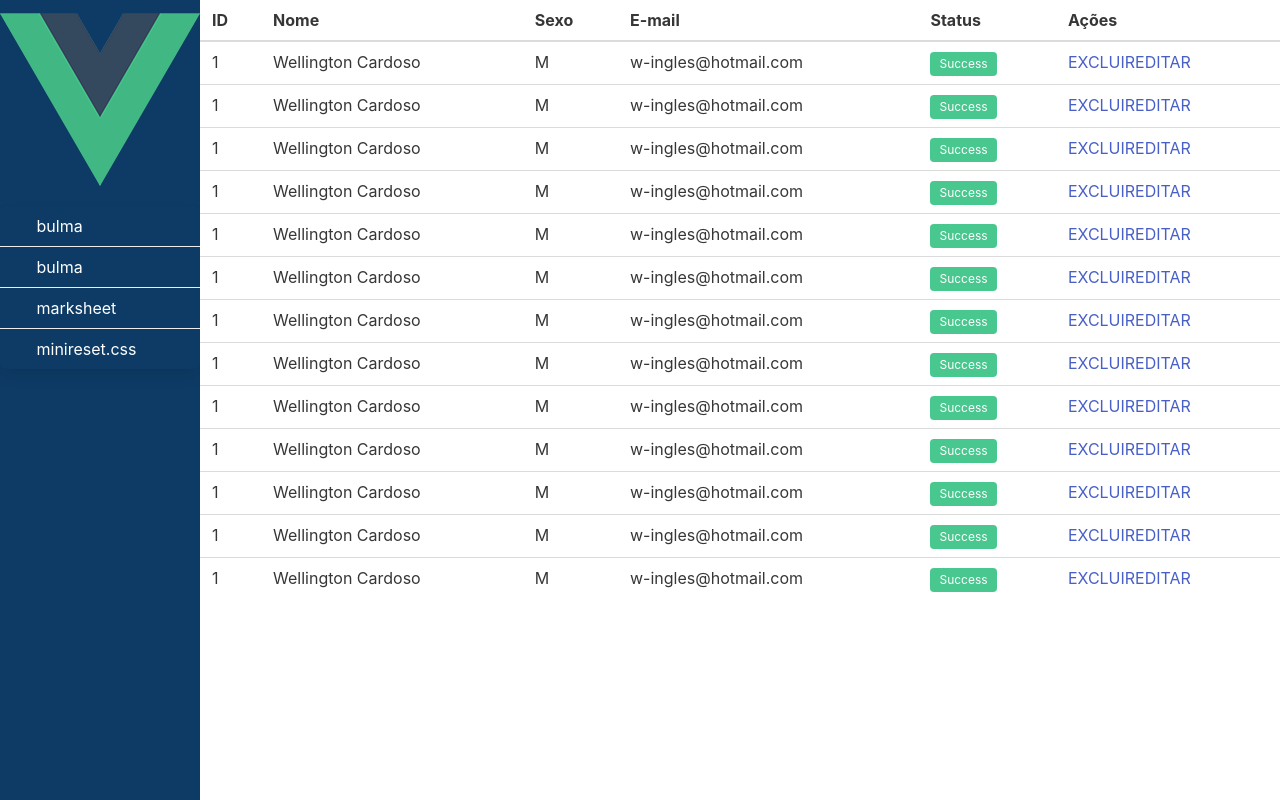
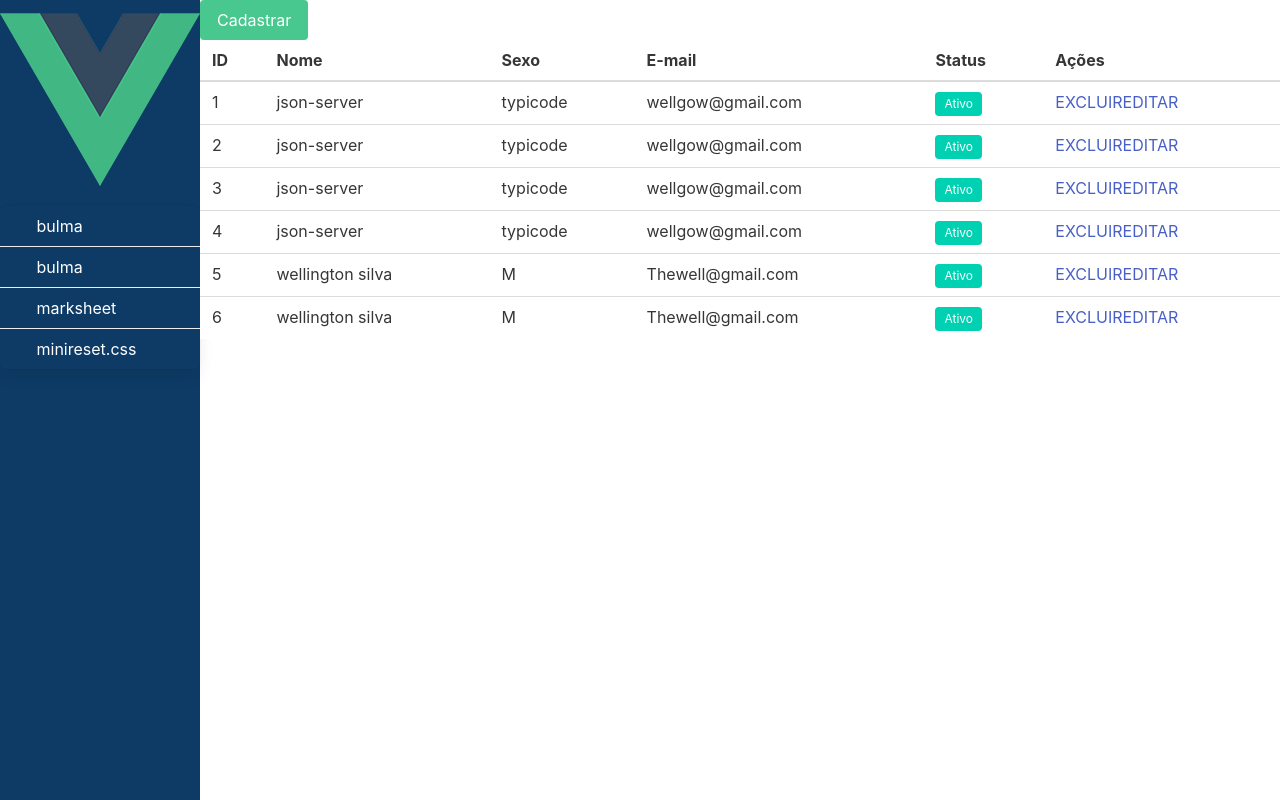
Before and after one commit to TheNinx/admin-dashboard, a Vue app: page / in a window 1280 px wide. Built offline with nearby package versions, Linux system fonts and the light colour scheme; data requests are answered from the project's data file.

Commit message:
Consumindo FAKE API-SALVAR

```diff
--- a/db/db.json
+++ b/db/db.json
@@ -1,17 +1,46 @@
 {
   "Usuarios": [
-    { "id": 1, "nome": "json-server", "sexo": "typicode","email": "wellgow@gmail.com","status": 1},
-    { "id": 2, "nome": "json-server", "sexo": "typicode","email": "wellgow@gmail.com","status": 1},
-    { "id": 3, "nome": "json-server", "sexo": "typicode","email": "wellgow@gmail.com","status": 1},
-    { "id": 4, "nome": "json-server", "sexo": "typicode","email": "wellgow@gmail.com","status": 1},
-    { "id": 5, "nome": "json-server", "sexo": "typicode","email": "wellgow@gmail.com","status": 1},
-    { "id": 6, "nome": "json-server", "sexo": "typicode","email": "wellgow@gmail.com","status": 1},
-    { "id": 7, "nome": "json-server", "sexo": "typicode","email": "wellgow@gmail.com","status": 1},
-    { "id": 8, "nome": "json-server", "sexo": "typicode","email": "wellgow@gmail.com","status": 1},
-    { "id": 9, "nome": "json-server", "sexo": "typicode","email": "wellgow@gmail.com","status": 1},
-    { "id": 10, "nome": "json-server", "sexo": "typicode","email": "wellgow@gmail.com","status": 1},
-    { "id": 11, "nome": "json-server", "sexo": "typicode","email": "wellgow@gmail.com","status": 1},
-    { "id": 12, "nome": "json-server", "sexo": "typicode","email": "wellgow@gmail.com","status": 1},
-    { "id": 13, "nome": "json-server", "sexo": "typicode","email": "wellgow@gmail.com","status": 1}
+    {
+      "id": 1,
+      "nome": "json-server",
+      "sexo": "typicode",
+      "email": "wellgow@gmail.com",
+      "status": 1
+    },
+    {
+      "id": 2,
+      "nome": "json-server",
+      "sexo": "typicode",
+      "email": "wellgow@gmail.com",
+      "status": 1
+    },
+    {
+      "id": 3,
+      "nome": "json-server",
+      "sexo": "typicode",
+      "email": "wellgow@gmail.com",
+      "status": 1
+    },
+    {
+      "id": 4,
+      "nome": "json-server",
+      "sexo": "typicode",
+      "email": "wellgow@gmail.com",
+      "status": 1
+    },
+    {
+      "id": 5,
+      "nome": "wellington silva",
+      "sexo": "M",
+      "email": "Thewell@gmail.com",
+      "status": 1
+    },
+    {
+      "id": 6,
+      "nome": "wellington silva",
+      "sexo": "M",
+      "email": "Thewell@gmail.com",
+      "status": 1
+    }
   ]
 }
--- a/src/components/UsuariosView.vue
+++ b/src/components/UsuariosView.vue
@@ -1,4 +1,47 @@
 <template>
+  <button class="button is-success"  @click="abrir()">Cadastrar</button>
+  <div class="modal" v-bind:class="modal">
+    <div class="modal-background"></div>
+    <div class="modal-card">
+      <header class="modal-card-head">
+        <p class="modal-card-title">Modal title</p>
+        <button @click="fechar()" class="delete" aria-label="close"></button>
+      </header>
+      <form @submit.prevent="salvar">
+        <section class="modal-card-body">
+          <div class="field">
+            <label for="id" class="label">
+              ID
+            </label>
+            <input type="number" id="id" class="input" v-model="usuario.id">
+            <label for="nome" class="label">
+              Nome
+            </label>
+            <input type="text" id="nome" class="input" v-model="usuario.nome">
+            <label for="email" class="label">
+              E-mail
+            </label>
+
+            <input type="email" id="email" class="input" v-model="usuario.email">
+            <label for="sexo" class="label">
+              Sexo
+            </label>
+            <div class="select" id="sexo">
+              <select v-model="usuario.sexo">
+                <option>Sexo</option>
+                <option>F</option>
+                <option>M</option>
+              </select>
+            </div>
+          </div>
+        </section>
+        <footer class="modal-card-foot">
+          <button class="button is-success" type="submit">Salvar</button>
+          <button class="button" @click="fechar()">Cancel</button>
+        </footer>
+      </form>
+    </div>
+  </div>
   <table class="table is-fullwidth">
     <thead>
     <tr>
@@ -23,21 +66,22 @@
     </tr>
     </thead>
     <tbody>
-      <tr v-for="usuario of usuarios" :key="usuarios.id">
+    <tr v-for="usuario of usuarios" :key="usuario.id">
       <td>
-          1
+        {{ usuario.id }}
       </td>
       <td>
-          Wellington Cardoso
+        {{ usuario.nome }}
       </td>
       <td>
-          M
+        {{ usuario.sexo }}
       </td>
       <td>
-          w-ingles@hotmail.com
+        {{ usuario.email }}
       </td>
       <td>
-          <span class="tag is-success">Success</span>
+        <span v-if="usuario.status == 1" class="tag is-primary">Ativo</span>
+        <span v-if="usuario.status == 0" class="tag is-danger">Inativo</span>
       </td>
       <td>
 
@@ -58,16 +102,47 @@ import IUsuario from "@/interfaces/IUsuario"
 export default defineComponent({
   name: "UsuariosView",
 
-  data(){
+  data() {
     return {
-      usuarios: [] as IUsuario[]
+      usuarios: [] as IUsuario[],
+
+      usuario: {
+        id: 0,
+        nome: '',
+        sexo: '',
+        email: '',
+        status: 1,
+      },
+
+      modal: ''
     }
   },
   mounted() {
-    Usuarios.listar().then(resp =>{
+    this.listar()
+  },
+  methods: {
+    abrir: function () {
+
+      this.modal = 'is-active'
+
+    },
+    fechar: function () {
+      this.modal = ''
+    },
+    salvar: function () {
+      Usuarios.salvar(this.usuario).then(resp =>{
+        alert("Cadastrado com sucesso")
+        this.modal = ''
+        this.listar()
+      })
+    },
+    listar: function (){
+      Usuarios.listar().then(resp => {
         console.table(resp)
         this.usuarios = resp.data
       })
+    }
+
   }
 })
 </script>
--- a/src/interfaces/IUsuario.ts
+++ b/src/interfaces/IUsuario.ts
@@ -5,5 +5,6 @@ export default interface IUsuario{
     nome: string,
     sexo: string,
     email: string,
-    status: string,
+    status: number,
+
 }
--- a/src/services/usuarios.ts
+++ b/src/services/usuarios.ts
@@ -1,10 +1,14 @@
 import {http} from "@/services/config";
+import IUsuario from "@/interfaces/IUsuario";
 
 
 export default {
 
-    listar:() => {
+    listar: () => {
         return http.get('Usuarios')
+    },
+    salvar: (produto: IUsuario) => {
+        return http.post('Usuarios', produto)
     }
 
 }
```
Lines whose indentation alone changed are shown as unchanged.
